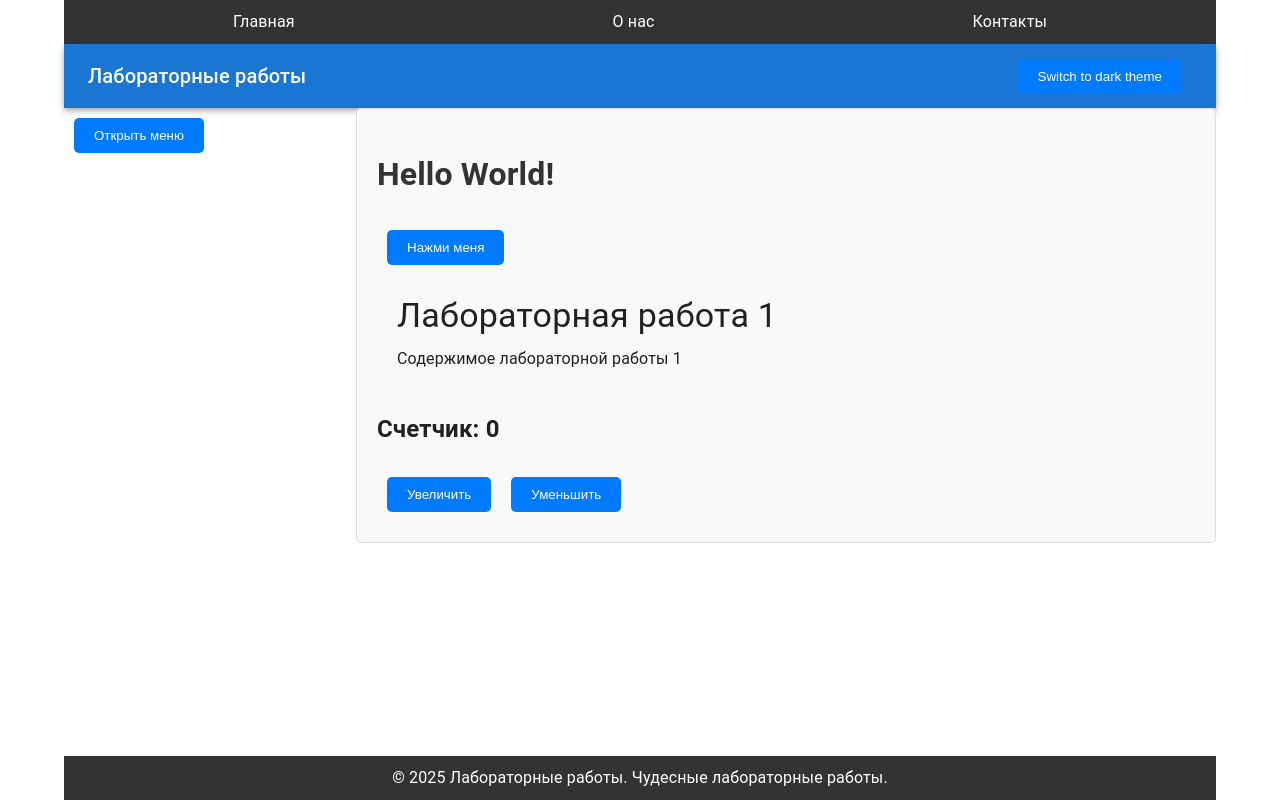
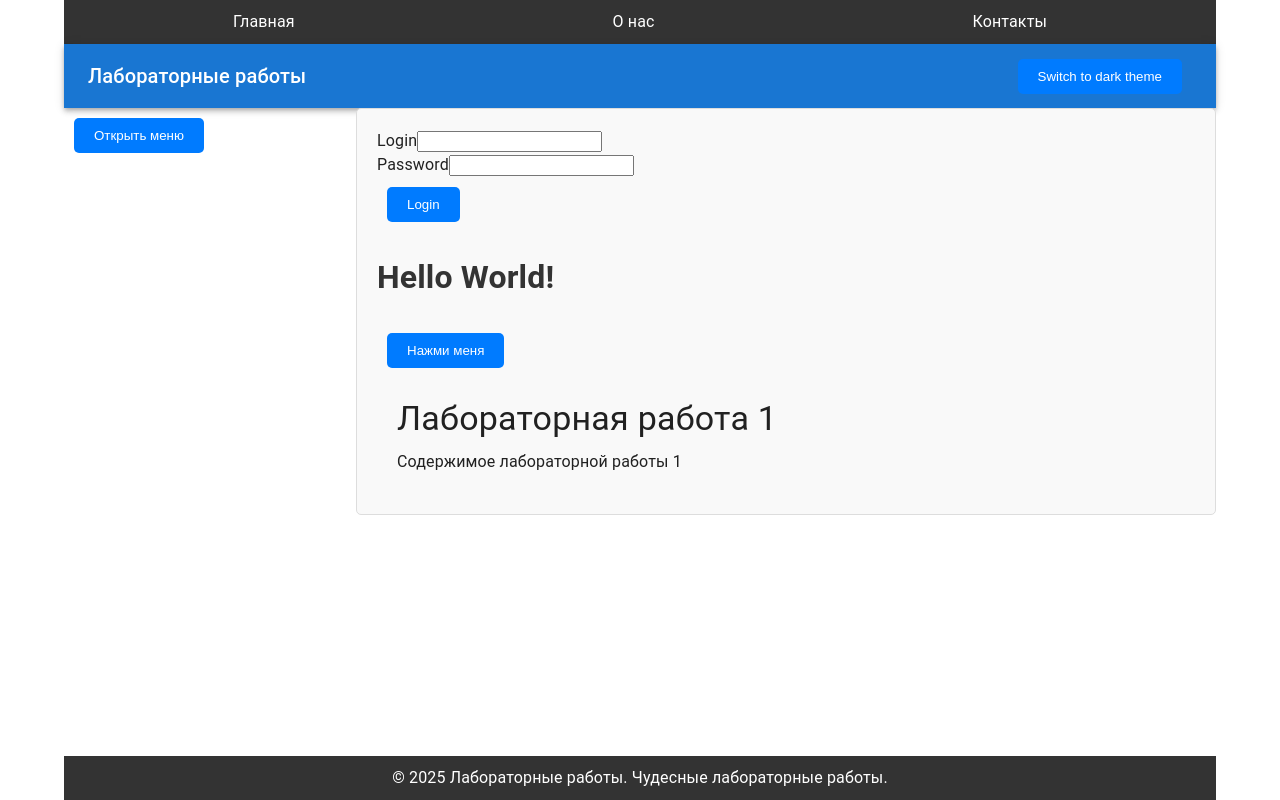
Before and after one commit to Ekaterina2320/project1-app, a React (Create React App) app: page /lab/1 in a window 1280 px wide. Built offline with nearby package versions, Linux system fonts and the light colour scheme.

Commit message:
Лабораторная 5, авторизация, обратная связь,выход

```diff
--- a/src/App.js
+++ b/src/App.js
@@ -24,8 +24,110 @@ function App() {
 
 export default App;
 */
+import React, { useState, useEffect} from 'react';
+import { BrowserRouter as Router, Routes, Route } from 'react-router-dom';
+import { ThemeProvider } from './context/ThemeContext';
+import { Container as MuiContainer, Grid, CssBaseline, Drawer } from '@mui/material';
+import { useDispatch, useSelector} from 'react-redux';
+import { login } from './redux/authSlice';
+import useLoginState from './hooks/useLoginState';
+import { AuthForm } from './components/AuthForm';
+import FeedbackForm from './components/FeedbackForm';
+import FeedbackList from './components/FeedbackList';
+import Profile from './components/Profile';
+import Header from './components/Header';
+import Footer from './components/Footer';
+import Menu from './components/Menu';
+import Content from './components/Content';
+import Navbar from './components/Navbar';
+import Container from './components/Container';
+import Button from './components/Button';
+import About from './pages/About';
+import Contact from './pages/Contact';
+//import { useSelector, useDispatch } from 'react-redux';
+import { increment, decrement } from './redux/counterSlice';
+import './App.css';
+import './styles.css';
 
-import React, { useState } from 'react';
+const App = () => {
+  const [menuOpen, setMenuOpen] = useState(false);
+  const [feedbacks, setFeedbacks] = useState([]);
+  const isAuthenticated = useLoginState();
+  const count = useSelector((state) => state.counter.value);
+  const dispatch = useDispatch();
+
+  const handleClick = () => {
+    alert('Hello World!');
+  };
+
+  const Counter = () => (
+    <div>
+      <h2>Счетчик: {count}</h2>
+      <button onClick={() => dispatch(increment())}>Увеличить</button>
+      <button onClick={() => dispatch(decrement())}>Уменьшить</button>
+    </div>
+  );
+
+  useEffect(() => {
+    const user = JSON.parse(localStorage.getItem('user'));
+    if (user) {
+      dispatch(login(user));
+    }
+  }, [dispatch]);
+
+  const addFeedback = (feedback) => {
+    setFeedbacks([...feedbacks, feedback]);
+  };
+
+
+  return (
+    <Router>
+      <ThemeProvider>
+        <MuiContainer className="app">
+          <CssBaseline />
+          <Navbar />
+          <Header />
+
+          <Drawer anchor="left" open={menuOpen} onClose={() => setMenuOpen(false)}>
+            <Menu onClose={() => setMenuOpen(false)} />
+          </Drawer>
+
+          <Grid container spacing={2}>
+            <Grid item xs={12} md={3}>
+              <button onClick={() => setMenuOpen(true)}>Открыть меню</button>
+            </Grid>
+            <Grid item xs={12} md={9}>
+              <Container>
+                {isAuthenticated ? (
+                  <>
+                    <Profile />
+                    <FeedbackForm addFeedback={addFeedback} />
+                    <FeedbackList feedbacks={feedbacks} />
+                  </>
+                ) : (
+                  <AuthForm isLogin={true} onSuccess={() => {}} />
+                )}
+                <h1>Hello World!</h1>
+                <Button text="Нажми меня" onClick={handleClick} />
+                <Routes>
+                  <Route path="/" element={<Content />} />
+                  <Route path="/lab/:id" element={<Content />} />
+                  <Route path="/about" element={<About />} />
+                  <Route path="/contact" element={<Contact />} />
+                </Routes>
+              </Container>
+            </Grid>
+          </Grid>
+
+          <Footer />
+        </MuiContainer>
+      </ThemeProvider>
+    </Router>
+  );
+};
+
+export default App;
+/*import React, { useState } from 'react';
 import { BrowserRouter as Router, Routes, Route, Link } from 'react-router-dom';
 import { ThemeProvider } from './context/ThemeContext';
 import { Container as MuiContainer, Grid, CssBaseline, Drawer } from '@mui/material';
@@ -41,6 +143,8 @@ import About from './pages/About';
 import Contact from './pages/Contact';
 import { Provider, useSelector, useDispatch } from 'react-redux';
 import { increment, decrement } from './redux/counterSlice';
+
+
 
 const App = () => {
   const [menuOpen, setMenuOpen] = useState(false);
@@ -100,4 +204,4 @@ const App = () => {
   );
 };
 
-export default App;
+export default App;*/
--- /dev/null
+++ b/src/components/AuthForm.js
@@ -0,0 +1,34 @@
+import React from 'react';
+import { useForm } from 'react-hook-form';
+import { useDispatch } from 'react-redux';
+import { login } from '../redux/authSlice';
+
+export const AuthForm = ({ isLogin, onSuccess }) => {
+  const { register, handleSubmit, setError, clearErrors } = useForm();
+  const dispatch = useDispatch();
+
+  const onSubmit = (data) => {
+    if (data.login === 'admin' && data.password === 'admin') {
+      dispatch(login({ login: data.login }));
+      localStorage.setItem('user', JSON.stringify({ login: data.login }));
+      clearErrors();
+      onSuccess();
+    } else {
+      setError('login', { type: 'manual', message: 'Invalid login or password' });
+    }
+  };
+
+  return (
+    <form onSubmit={handleSubmit(onSubmit)}>
+      <div>
+        <label>Login</label>
+        <input {...register('login')} />
+      </div>
+      <div>
+        <label>Password</label>
+        <input type="password" {...register('password')} />
+      </div>
+      <button type="submit">{isLogin ? 'Login' : 'Register'}</button>
+    </form>
+  );
+};
--- /dev/null
+++ b/src/components/FeedbackForm.js
@@ -0,0 +1,27 @@
+import React from 'react';
+import { useForm } from 'react-hook-form';
+
+const FeedbackForm = ({ addFeedback }) => {
+  const { register, handleSubmit, reset } = useForm();
+
+  const onSubmit = (data) => {
+    addFeedback(data);
+    reset();
+  };
+
+  return (
+    <form className="feedback-form" onSubmit={handleSubmit(onSubmit)}>
+      <div>
+        <label>Ваше имя:</label>
+        <input {...register('name')} />
+      </div>
+      <div>
+        <label>Ваш отзыв:</label>
+        <textarea {...register('feedback')} />
+      </div>
+      <button type="submit">Оставить отзыв</button>
+    </form>
+  );
+};
+
+export default FeedbackForm;
--- /dev/null
+++ b/src/components/FeedbackList.js
@@ -0,0 +1,16 @@
+import React from 'react';
+
+const FeedbackList = ({ feedbacks }) => {
+  return (
+    <div className="feedback-list">
+      {feedbacks.map((feedback, index) => (
+        <div key={index}>
+          <h3>{feedback.name}</h3>
+          <p>{feedback.feedback}</p>
+        </div>
+      ))}
+    </div>
+  );
+};
+
+export default FeedbackList;
--- /dev/null
+++ b/src/components/Profile.js
@@ -0,0 +1,22 @@
+import React from 'react';
+import { useDispatch, useSelector } from 'react-redux';
+import { logout } from '../redux/authSlice';
+
+const Profile = () => {
+  const dispatch = useDispatch();
+  const user = useSelector((state) => state.auth.user);
+
+  const handleLogout = () => {
+    dispatch(logout());
+    localStorage.removeItem('user');
+  };
+
+  return (
+    <div>
+      <span>Добро пожаловать, {user.login}</span>
+      <button onClick={handleLogout}>Выйти</button>
+    </div>
+  );
+};
+
+export default Profile;
--- /dev/null
+++ b/src/hooks/useLoginState.js
@@ -0,0 +1,8 @@
+import { useSelector } from 'react-redux';
+
+const useLoginState = () => {
+  const isAuthenticated = useSelector((state) => state.auth.isAuthenticated);
+  return isAuthenticated;
+};
+
+export default useLoginState;
--- /dev/null
+++ b/src/redux/authSlice.js
@@ -0,0 +1,24 @@
+import { createSlice } from '@reduxjs/toolkit';
+
+const initialState = {
+  isAuthenticated: false,
+  user: null,
+};
+
+const authSlice = createSlice({
+  name: 'auth',
+  initialState,
+  reducers: {
+    login: (state, action) => {
+      state.isAuthenticated = true;
+      state.user = action.payload;
+    },
+    logout: (state) => {
+      state.isAuthenticated = false;
+      state.user = null;
+    },
+  },
+});
+
+export const { login, logout } = authSlice.actions;
+export default authSlice.reducer;
--- a/src/redux/counterSlice.js
+++ b/src/redux/counterSlice.js
@@ -1,4 +1,3 @@
-// src/redux/counterSlice.js
 import { createSlice } from '@reduxjs/toolkit';
 
 const counterSlice = createSlice({
--- a/src/redux/store.js
+++ b/src/redux/store.js
@@ -1,10 +1,11 @@
-// src/redux/store.js
 import { configureStore } from '@reduxjs/toolkit';
 import counterReducer from './counterSlice'; // Теперь импорт будет работать
+import authReducer from './authSlice';
 
 export const store = configureStore({
   reducer: {
-    counter: counterReducer
+    counter: counterReducer,
+    auth: authReducer
   }
 });
 export default store;
--- /dev/null
+++ b/src/styles.css
@@ -0,0 +1,54 @@
+/* Стили для блока обратной связи */
+.feedback-form {
+  display: flex;
+  flex-direction: column;
+  width: 300px;
+  margin: 0 auto;
+}
+
+.feedback-form div {
+  margin-bottom: 15px;
+}
+
+.feedback-form label {
+  margin-bottom: 5px;
+  font-weight: bold;
+}
+
+.feedback-form input,
+.feedback-form textarea {
+  padding: 10px;
+  font-size: 16px;
+  border: 1px solid #ccc;
+  border-radius: 4px;
+}
+
+.feedback-form button {
+  padding: 10px;
+  font-size: 16px;
+  color: white;
+  background-color: #61dafb;
+  border: none;
+  border-radius: 4px;
+  cursor: pointer;
+}
+
+.feedback-form button:hover {
+  background-color: #21a1f1;
+}
+
+/* Стили для списка отзывов */
+.feedback-list {
+  margin-top: 20px;
+}
+
+.feedback-list div {
+  margin-bottom: 15px;
+  padding: 10px;
+  border: 1px solid #ccc;
+  border-radius: 4px;
+}
+
+.feedback-list h3 {
+  margin: 0 0 10px 0;
+}
```
Also changed, not shown: package.json (+10 -4 lines), src/App.css (line endings or trailing spaces), 1 other file (tests, documents, lock files or other folders).
